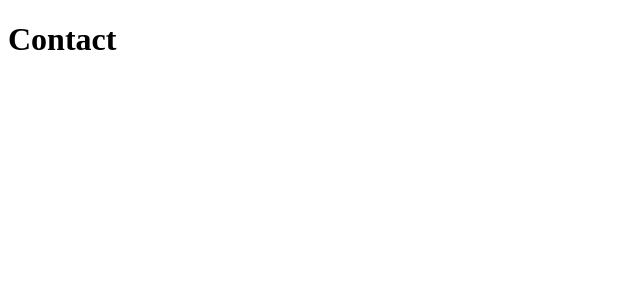
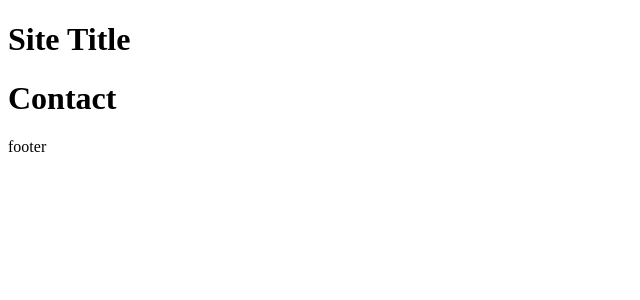
Before and after one commit to chrisvdm/fw, a React app: page /contact in a window 1280 px wide. Shown: the top 300 px of the page, without its empty margins (0-640 px from the left). Built offline with nearby package versions, Linux system fonts and the light colour scheme.

Commit message:
Add layout

```diff
--- a/src/Routes.js
+++ b/src/Routes.js
@@ -1,14 +1,18 @@
 import { hot } from 'react-hot-loader/root';
 import { Route } from 'lib'
+import { StandardLayout } from 'layouts'
 import { Home, About, Contact} from 'pages';
 import "./main.css";
 
 const Routes = () => {
     return(
       <>
+      <StandardLayout>
       <Route path='/' Page={Home}/>
       <Route path='/about' Page={About}/>
       <Route path='/contact' Page={Contact}/>
+      </StandardLayout>
+
       </>
     );
 }
--- a/src/layouts/StandardLayout/StandardLayout.js
+++ b/src/layouts/StandardLayout/StandardLayout.js
@@ -3,3 +3,5 @@ const StandardLayout= ({children}) => (<div>
 <main>{children}</main>
 <footer>footer</footer>
 </div>)
+
+export default StandardLayout
--- /dev/null
+++ b/src/layouts/index.js
@@ -0,0 +1 @@
+export {default as StandardLayout} from './StandardLayout/StandardLayout.js'
--- /dev/null
+++ b/src/lib/PageNotFound.js
@@ -0,0 +1,2 @@
+const PageNotFound = () => (<main><h2>Oops! it seems the page you are looking for does not exist</h2></main>)
+export default PageNotFound
```
